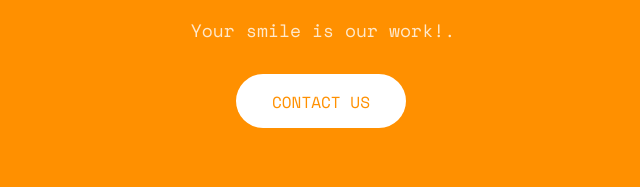
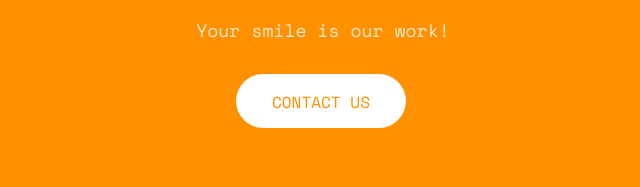
Before and after one commit to rifqiadit10/rifqiadit10.github.io, a plain HTML site: page index.html in a window 1280 px wide. Shown: the part 6586-6773 px from the top of the page, 317-957 px from the left. Drawn offline with nearby package versions, Linux system fonts and the light colour scheme; some packages are replaced by stand-ins of ours; no server answers; files whose address does not match are found by name.

Commit message:
change description

```diff
--- a/index.html
+++ b/index.html
@@ -503,7 +503,7 @@
 			<div class="row animate-box">
 				<div class="col-md-8 col-md-offset-2 text-center fh5co-heading">
 					<h2>Hire Me!</h2>
-					<p>Your smile is our work!.</p>
+					<p>Your smile is our work!</p>
 					<p><a href="https://api.whatsapp.com/send?phone=6285765586113&text=Hi%20Rifqi%2C%20I%20wanna%20work%20with%20you!" class="btn btn-default btn-lg">Contact Us</a></p>
 				</div>
 			</div>
```
